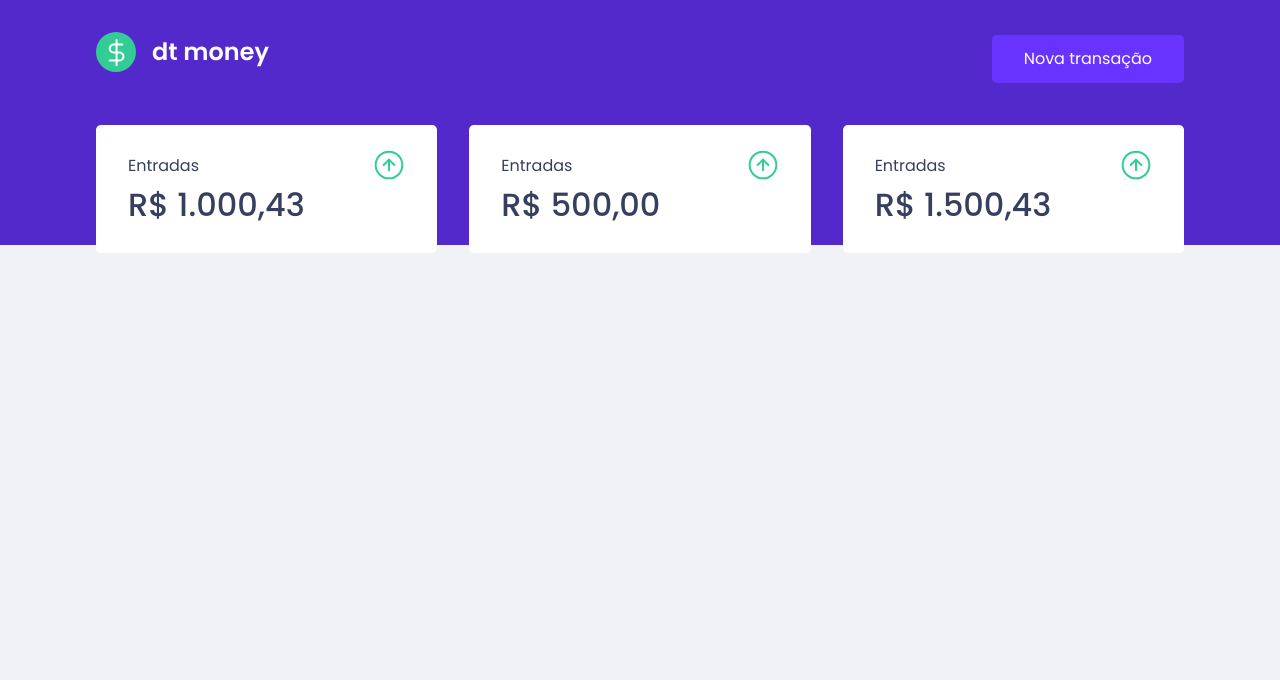
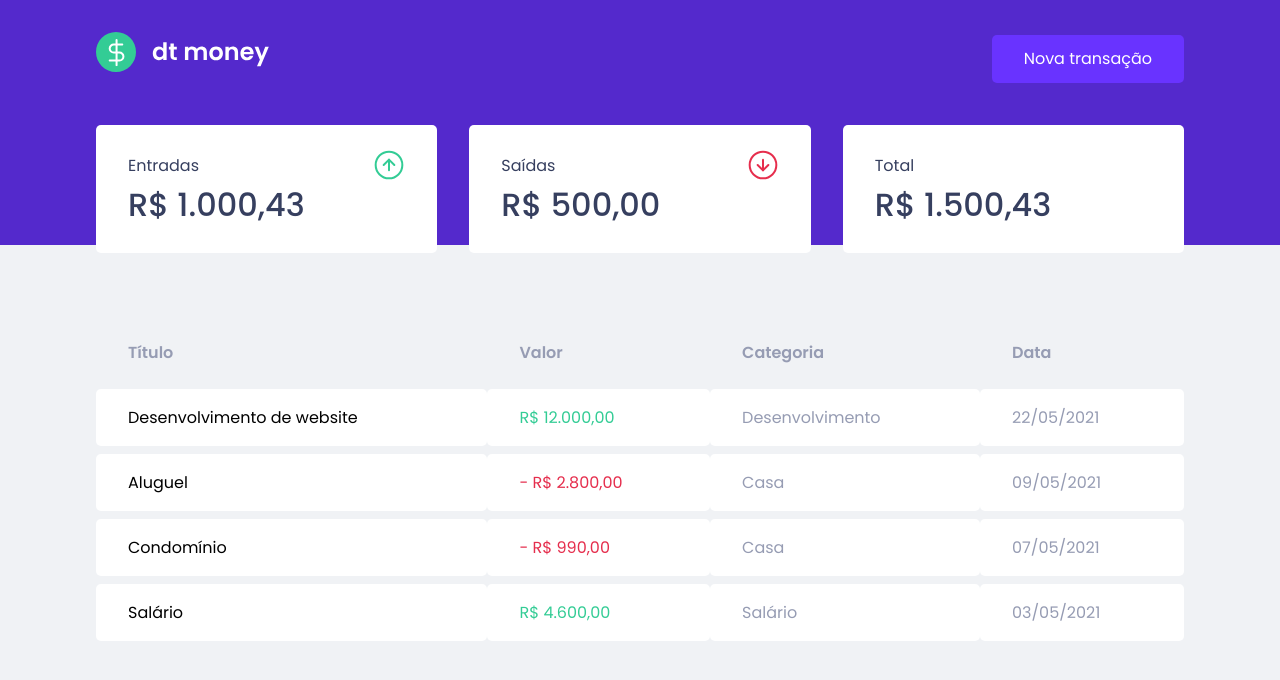
Before and after one commit to thayssn/ignite-dtmoney, a React (Create React App) app: page / in a window 1280 px wide. Shown: the top 680 px of the page. Built offline with nearby package versions, Linux system fonts and the light colour scheme.

Commit message:
Ignite ReactJS - Cap II Módulo 2- Componente TransactionsTable

```diff
--- a/src/components/Dashboard/index.js
+++ b/src/components/Dashboard/index.tsx
@@ -1,11 +1,12 @@
 import { Sumary } from "../Sumary";
+import { TransactionsTable} from '../TransactionsTable';
 import { DashboardContainer } from "./styles";
-
 
 export function Dashboard() {
     return(
         <DashboardContainer>
-            <Sumary></Sumary>
+            <Sumary />
+            <TransactionsTable />
         </DashboardContainer>
     )
 }
--- a/src/components/Sumary/SumaryBox/index.js
+++ /dev/null
@@ -1,15 +0,0 @@
-import { BoxContainer } from "./styles";
-
-var currencyFormat = { minimumFractionDigits: 2 , style: 'currency', currency: 'BRL' }
-
-export function SumaryBox({ image, title, value}) {
-    return(
-        <BoxContainer>
-            <header>
-                <p>{title}</p>
-                <img src={image} alt={title}></img>
-            </header>
-            <strong>{value.toLocaleString('pt-br', currencyFormat)}</strong>
-        </BoxContainer>
-    )
-}
--- /dev/null
+++ b/src/components/Sumary/SumaryBox/index.tsx
@@ -0,0 +1,22 @@
+import { BoxContainer } from "./styles";
+
+var currencyFormat = { minimumFractionDigits: 2 , style: 'currency', currency: 'BRL' }
+
+interface SumaryBoxProps {
+    image: string,
+    title: string,
+    value: number,
+    highlight?: boolean
+}
+
+export function SumaryBox(props: SumaryBoxProps) {
+    return(
+        <BoxContainer>
+            <header className={props.highlight ? 'highlight-background' : ''}>
+                <p>{props.title}</p>
+                <img src={props.image} alt={props.title}></img>
+            </header>
+            <strong>{props.value.toLocaleString('pt-br', currencyFormat)}</strong>
+        </BoxContainer>
+    )
+}
--- a/src/components/Sumary/SumaryBox/styles.ts
+++ b/src/components/Sumary/SumaryBox/styles.ts
@@ -5,7 +5,7 @@ export const BoxContainer = styled.div`
     background-color: var(--shape);
 
     padding: 1.5rem 2rem;
-    border-radius: 5px;
+    border-radius: 0.31rem;
 
     header {
         display: flex;
--- a/src/components/Sumary/index.js
+++ b/src/components/Sumary/index.tsx
@@ -7,9 +7,9 @@ import { SumaryBox } from "./SumaryBox";
 export function Sumary() {
     return(
         <SumaryContainer>
-            <SumaryBox image={income} title="Entradas" value={1000.43}></SumaryBox>
-            <SumaryBox image={income} title="Entradas" value={500}></SumaryBox>
-            <SumaryBox image={income} title="Entradas" value={1500.43}></SumaryBox>
+            <SumaryBox image={income} title="Entradas" value={1000.434343}></SumaryBox>
+            <SumaryBox image={outcome} title="Saídas" value={500}></SumaryBox>
+            <SumaryBox image={total} title="Total" value={1500.43} highlight></SumaryBox>
         </SumaryContainer>
     )
 }
--- a/src/components/Sumary/styles.ts
+++ b/src/components/Sumary/styles.ts
@@ -6,31 +6,4 @@ export const SumaryContainer = styled.div`
     gap: 2rem;
 
     margin-top: -10rem;
-
-    div{
-        color: var(--title-text);
-        background-color: var(--shape);
-
-        padding: 1.5rem 2rem;
-        border-radius: 5px;
-
-        header {
-            display: flex;
-            align-items: center;
-            justify-content: space-between;
-        }
-
-        strong{
-            margin-top: 1rem;
-
-            font-size: 2rem;
-            font-weight: 500;
-            line-height: 3rem;
-        }
-    }
-
-    .highlight-background{
-        color: white;
-        background-color: var(--green);
-    }
 `
--- /dev/null
+++ b/src/components/TransactionsTable/index.tsx
@@ -0,0 +1,44 @@
+import { TransactionsTableContainer } from "./styles";
+
+export function TransactionsTable () {
+    return (
+        <TransactionsTableContainer>
+            <table>
+                <thead>
+                    <tr>
+                        <th>Título</th>
+                        <th>Valor</th>
+                        <th>Categoria</th>
+                        <th>Data</th>
+                    </tr>
+                </thead>
+                <tbody>
+                    <tr>
+                        <td>Desenvolvimento de website</td>
+                        <td className="deposit">R$ 12.000,00</td>
+                        <td>Desenvolvimento</td>
+                        <td>22/05/2021</td>
+                    </tr>
+                    <tr>
+                        <td>Aluguel</td>
+                        <td className="withdraw">R$ 2.800,00</td>
+                        <td>Casa</td>
+                        <td>09/05/2021</td>
+                    </tr>
+                    <tr>
+                        <td>Condomínio</td>
+                        <td className="withdraw">R$ 990,00</td>
+                        <td>Casa</td>
+                        <td>07/05/2021</td>
+                    </tr>
+                    <tr>
+                        <td>Salário</td>
+                        <td className="deposit">R$ 4.600,00</td>
+                        <td>Salário</td>
+                        <td>03/05/2021</td>
+                    </tr>
+                </tbody>
+            </table>
+        </TransactionsTableContainer>
+    )
+}
--- /dev/null
+++ b/src/components/TransactionsTable/styles.ts
@@ -0,0 +1,45 @@
+import styled from 'styled-components'
+
+export const TransactionsTableContainer = styled.div`
+
+    margin-top: 4rem;
+
+    table{
+        width: 100%;
+        border-spacing: 0 0.5rem;
+
+        th{
+            color: var(--body-text);
+
+            padding: 1rem 2rem;
+
+            text-align: left;
+            line-height: 1.5;
+        }
+
+        td{
+            padding: 1rem 2rem;
+            border: 0;
+            border-radius: 0.31rem;
+
+            color: var(--body-text);
+            background-color: var(--shape);
+
+            &:first-child{
+                color: var(--text-title)
+            }
+
+            &.withdraw{
+                color: var(--red);
+
+                &:before{
+                    content: "- "
+                }
+            }
+
+            &.deposit{
+                color: var(--green);
+            }
+        }
+    }
+`;
--- a/src/styles/global.ts
+++ b/src/styles/global.ts
@@ -10,7 +10,7 @@ export const GlobalStyle = createGlobalStyle`
 
     --background: #F0F2F5;
     --title-text: #363F5F;
-    --text-body: #969CB3;
+    --body-text: #969CB3;
     --shape: #FFFFFF;
 }
 
```
